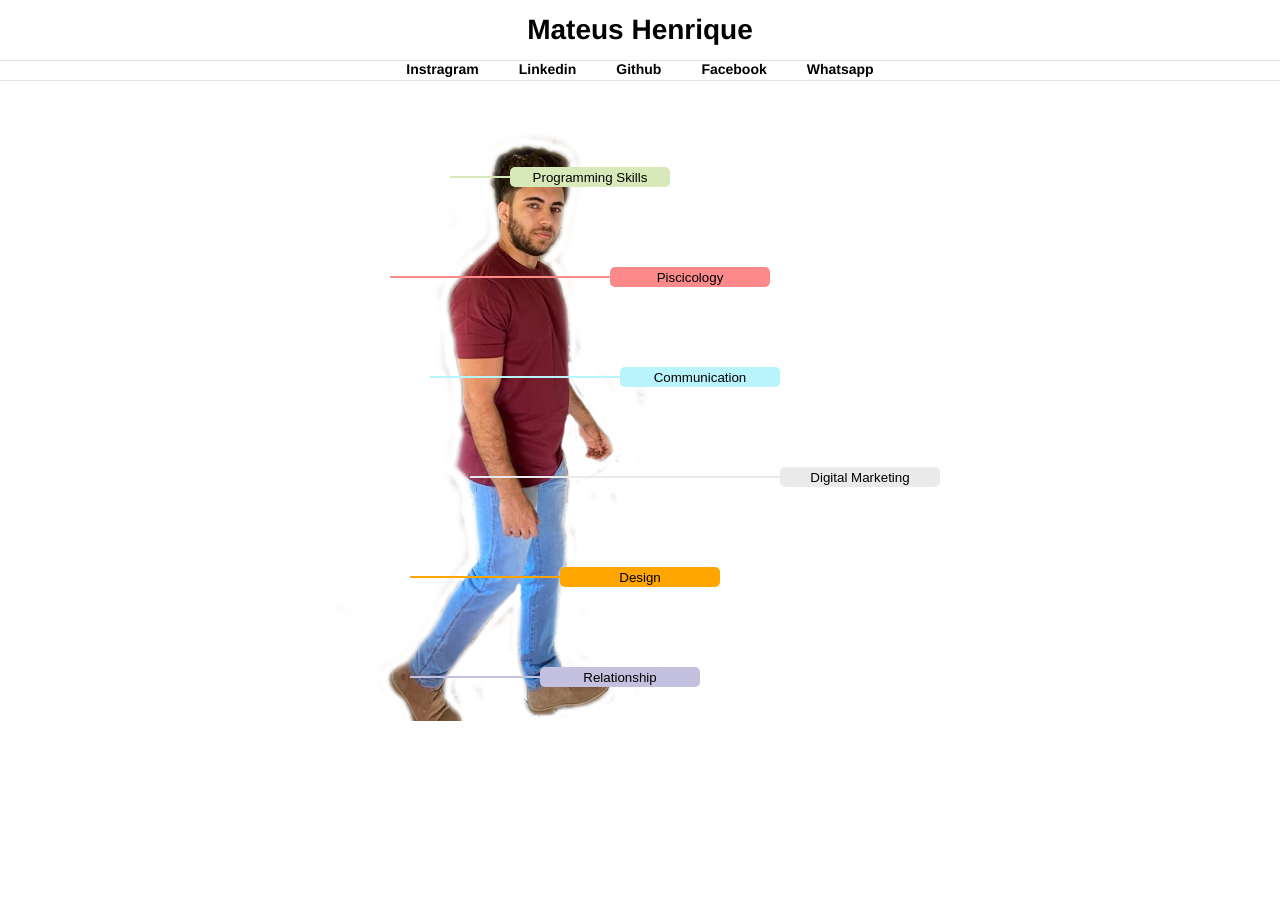
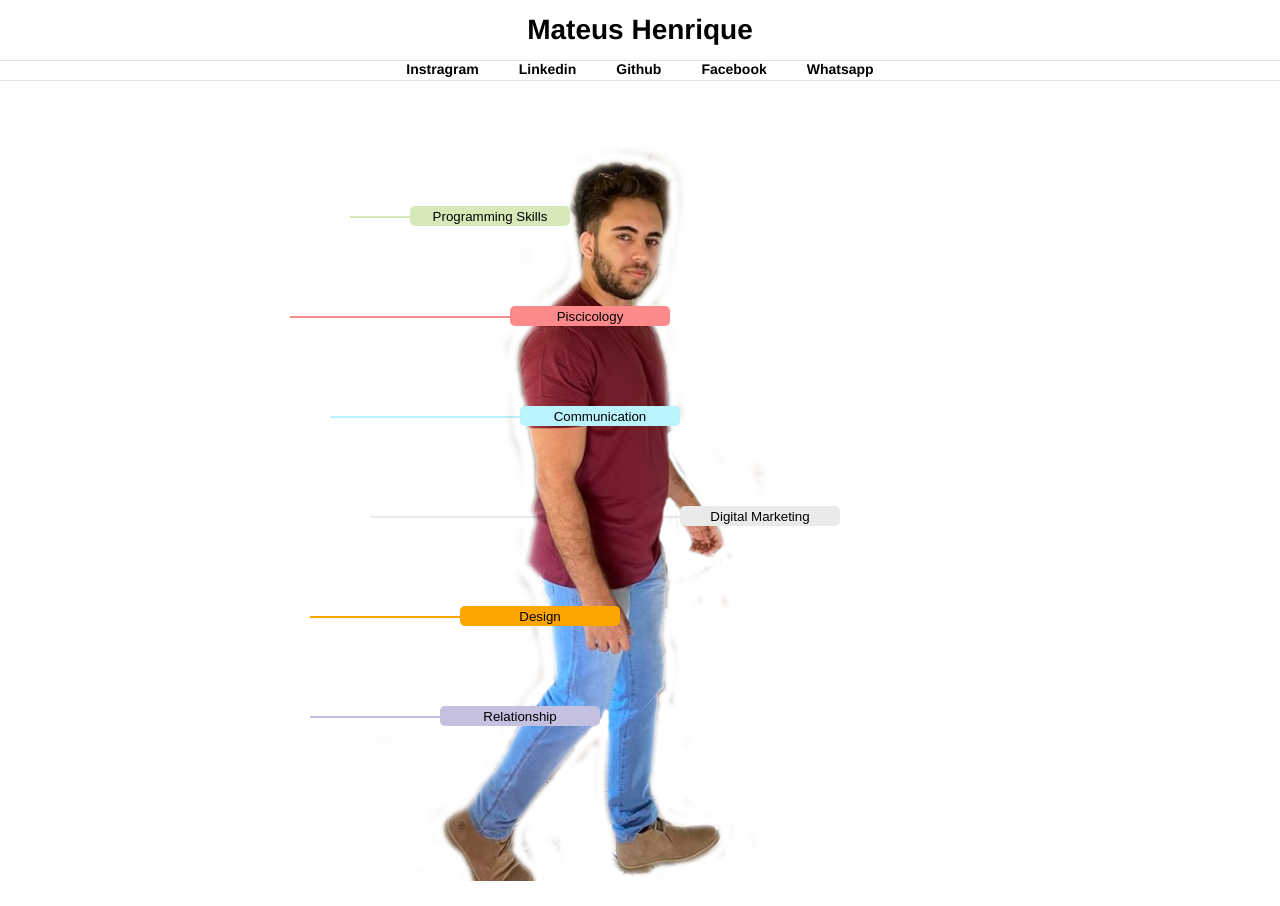
Before and after one commit to MateusHenriqDaSilva/Port, a Next.js app: page / in a window 1280 px wide. Before the commit the page ends 876 px from the top, so only its background shows below. Built offline with nearby package versions, Linux system fonts and the light colour scheme.

Commit message:
first commit

```diff
--- a/src/components/PaginaInicial/Corpo/Corpo.tsx
+++ b/src/components/PaginaInicial/Corpo/Corpo.tsx
@@ -9,9 +9,10 @@ export default function Corpo() {
         <div className={styles.imagemEspacoGlobal}>
             <div className={styles.imagemEspaco}>
                 <Image className={styles.definicaoImagem}
-                    layout='responsive'
                     alt='Mateus Henrique'
                     src={imagem}
+                    width={800}
+                    height={800}
                 />
             </div>
             <div className={styles.espacoLinha}>
--- a/src/components/Programming/Corpo/CorpoProgramming.tsx
+++ b/src/components/Programming/Corpo/CorpoProgramming.tsx
@@ -44,8 +44,8 @@ export default function CorpoProgramming() {
                                     <Image className={styles.imagem}
                                         src={elemento.img}
                                         alt="Picture of the author"
-                                        width={300}
-                                        height={300}
+                                        width={210}
+                                        height={250}
                                     />
                                     <h1 className={styles.cartaoLetras} key={elemento.id}>{elemento.titulo}</h1>
                                 </div>
--- a/src/styles/corpo.module.css
+++ b/src/styles/corpo.module.css
@@ -7,15 +7,16 @@
 .imagemEspaco {
     display: flex;
     width: 50%;
-    height: 700px;
+    height: 500px;
+    z-index: 1;
     flex-direction: column;
 }
 
 .espacoLinha {
     display: flex;
     width: 100px;
-    height: 700px;
-    margin-top: 95px;
+    height: 500px;
+    margin-top: 135px;
 }
 
 .linhaReta {
@@ -27,7 +28,7 @@
 .linhaReta1 {
     background: #D7E9B9;
     width: 100px;
-    margin-left: -360px;
+    margin-left: -460px;
     height: 2px;
 }
 
@@ -75,24 +76,24 @@
     display: flex;
     width: 200px;
     height: 700px;
-    margin-top: 86px;
+    margin-top: 125px;
 }
 
 .quadrado1 {
     height: 20px;
-    margin-left: -400px;
+    margin-left: -500px;
     width: 160px;
     cursor: pointer;
     border-radius: 5px;
     cursor: pointer;
+    z-index: 1;
     border: none;
-    z-index: 1;
     background: #D7E9B9;
 }
 
 .quadrado1:hover {
     height: 20px;
-    margin-left: -400px;
+    margin-left: -500px;
     width: 160px;
     border: none;
     border-radius: 5px;
@@ -115,7 +116,6 @@
     margin-left: -60px;
     margin-top: 100px;
     border: none;
-    z-index: 1;
     width: 160px;;
     border-radius: 5px;
     box-shadow: 0px 0px 10px #ff4141;
@@ -125,9 +125,9 @@
     height: 20px;
     margin-left: -150px;
     margin-top: 200px;
+    z-index: 1;
     border: none;
     width: 160px;
-    z-index: 1;
     border-radius: 5px;
     cursor: pointer;
     background: #B9F3FC;
@@ -139,7 +139,6 @@
     margin-top: 200px;
     border: none;
     width: 160px;
-    z-index: 1;
     border-radius: 5px;
     cursor: pointer;
     box-shadow: 0px 0px 10px #20e1ff;
@@ -150,7 +149,8 @@
     margin-left: -0px;
     margin-top: 300px;
     border: none;
-    width: 160px;;
+    width: 160px;
+    z-index: 1;
     border-radius: 5px;
     cursor: pointer;
     background: #EAEAEA;
@@ -171,9 +171,9 @@
     height: 20px;
     margin-left: -380px;
     margin-top: 400px;
+    z-index: 1;
     width: 160px;;
     border-radius: 5px;
-    z-index: 1;
     cursor: pointer;
     background: orange;
     border: none;
@@ -185,7 +185,6 @@
     margin-top: 400px;
     width: 160px;;
     border-radius: 5px;
-    z-index: 1;
     cursor: pointer;
     background: orange;
     box-shadow: 0px 0px 10px rgb(255, 180, 41);
@@ -211,7 +210,6 @@
     width: 160px;;
     border-radius: 5px;
     cursor: pointer;
-    z-index: 1;
     box-shadow: 0px 0px 10px #321bff;
     border: none;
 }
```
